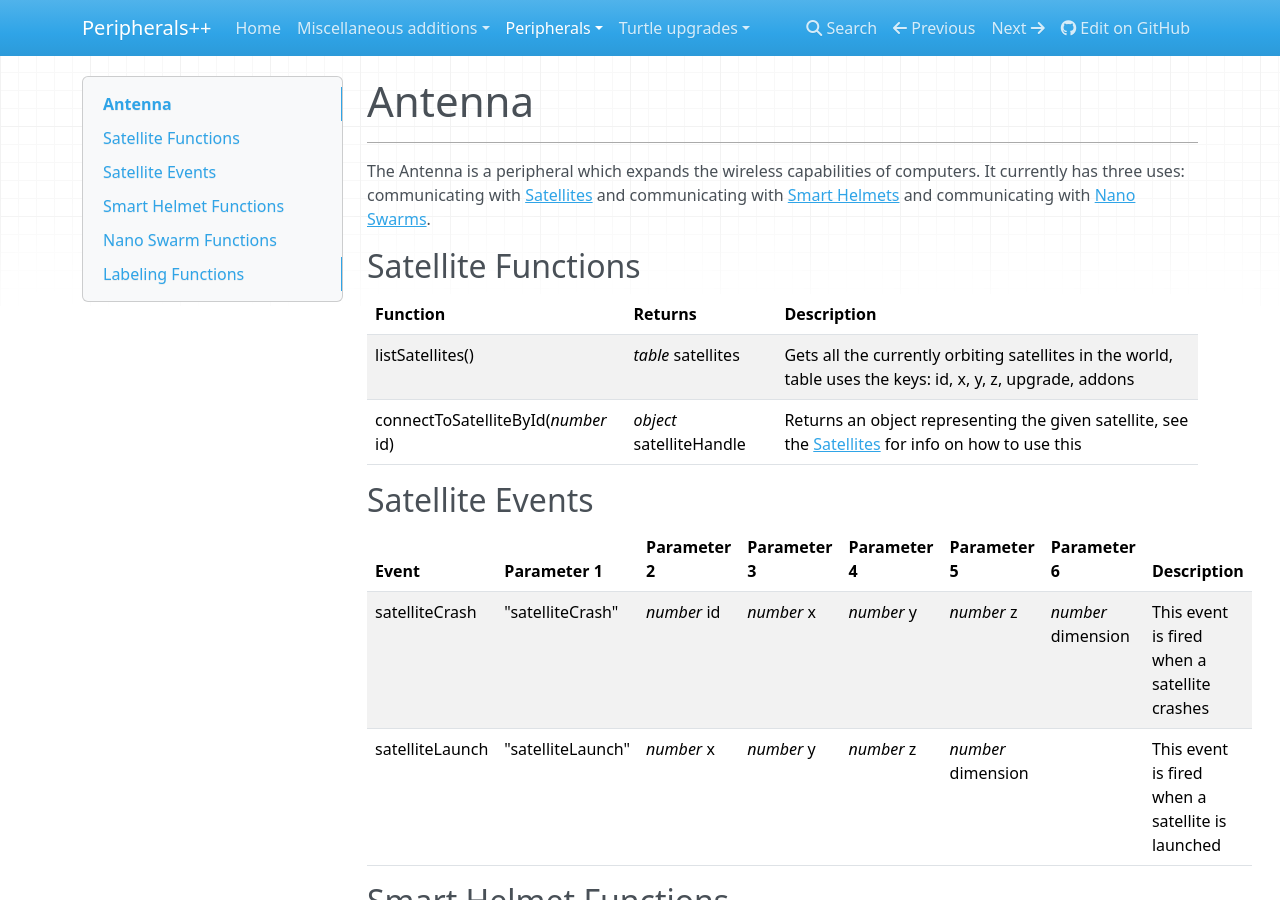
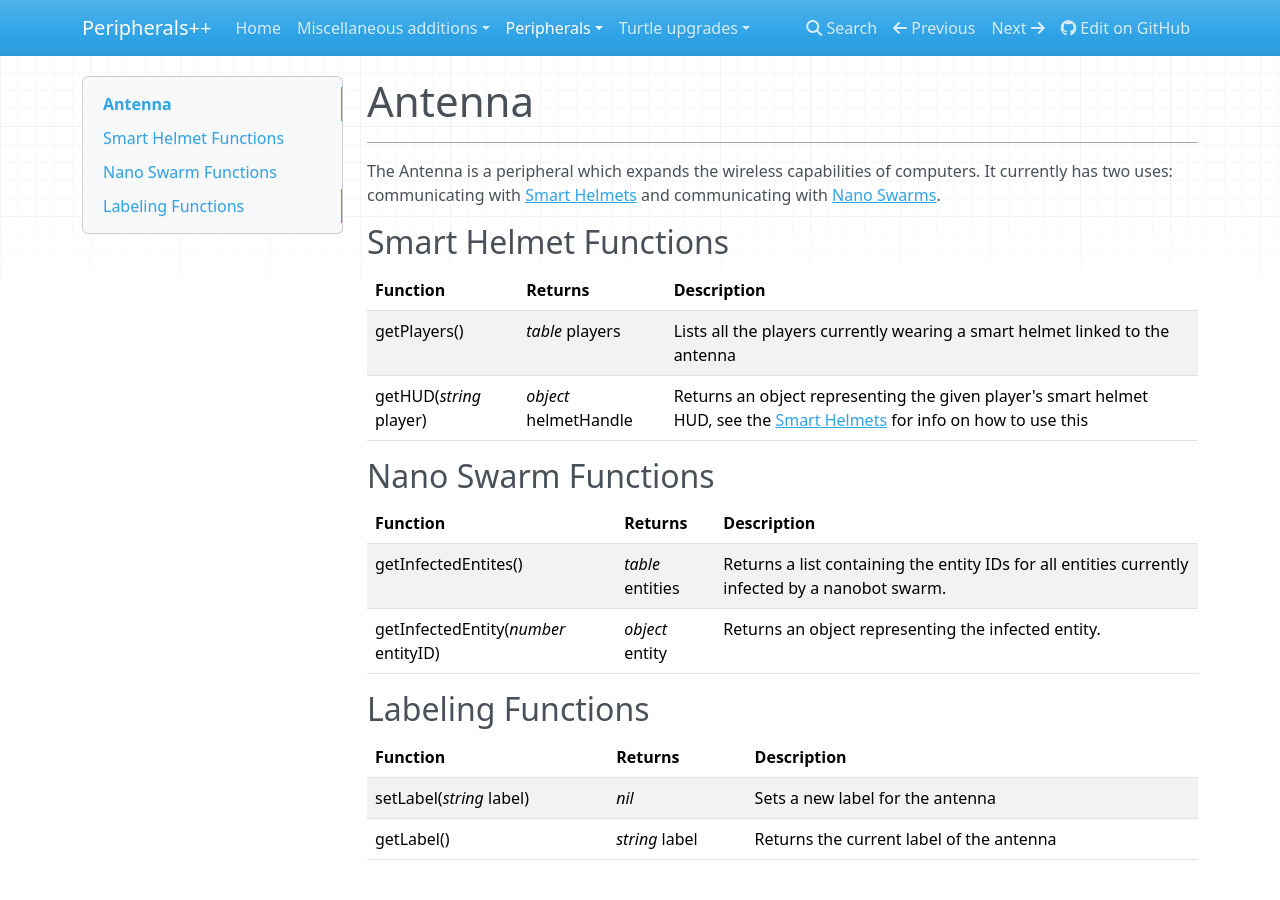
Before and after one commit to austinv11/PeripheralsPlusPlus, an MkDocs documentation site: the page built from docs/peripherals/antenna.md, in a window 1280 px wide and 900 px high. Built offline with MkDocs 1.6.1, drawn with Linux system fonts in a browser that asks for light colours; nearby versions of some CDN libraries.

Commit message:
Update antenna.md

```diff
--- a/docs/peripherals/antenna.md
+++ b/docs/peripherals/antenna.md
@@ -2,20 +2,8 @@
 
 ---
 
-The Antenna is a peripheral which expands the wireless capabilities of computers. It currently has three uses: communicating with [Satellites](/miscellaneous_additions/satellites/) and communicating with [Smart Helmets](/miscellaneous_additions/smart_helmets/) and
+The Antenna is a peripheral which expands the wireless capabilities of computers. It currently has two uses: communicating with [Smart Helmets](/miscellaneous_additions/smart_helmets/) and
 communicating with [Nano Swarms](/miscellaneous_additions/nano_swarm/).
-
-## Satellite Functions
-| Function | Returns | Description |
-|----------|---------|-------------|
-|listSatellites()|_table_ satellites|Gets all the currently orbiting satellites in the world, table uses the keys: id, x, y, z, upgrade, addons|
-|connectToSatelliteById(_number_ id)|_object_ satelliteHandle|Returns an object representing the given satellite, see the [Satellites](/miscellaneous_additions/satellites/) for info on how to use this|
-
-## Satellite Events
-| Event | Parameter 1 | Parameter 2 | Parameter 3 | Parameter 4 | Parameter 5 | Parameter 6 |Description |
-|-------|-------------|-------------|-------------|-------------|-------------|-------------|------------|
-|satelliteCrash|"satelliteCrash"|_number_ id|_number_ x|_number_ y|_number_ z|_number_ dimension|This event is fired when a satellite crashes|
-|satelliteLaunch|"satelliteLaunch"|_number_ x|_number_ y|_number_ z|_number_ dimension||This event is fired when a satellite is launched|
 
 ## Smart Helmet Functions
 | Function | Returns | Description |
```
